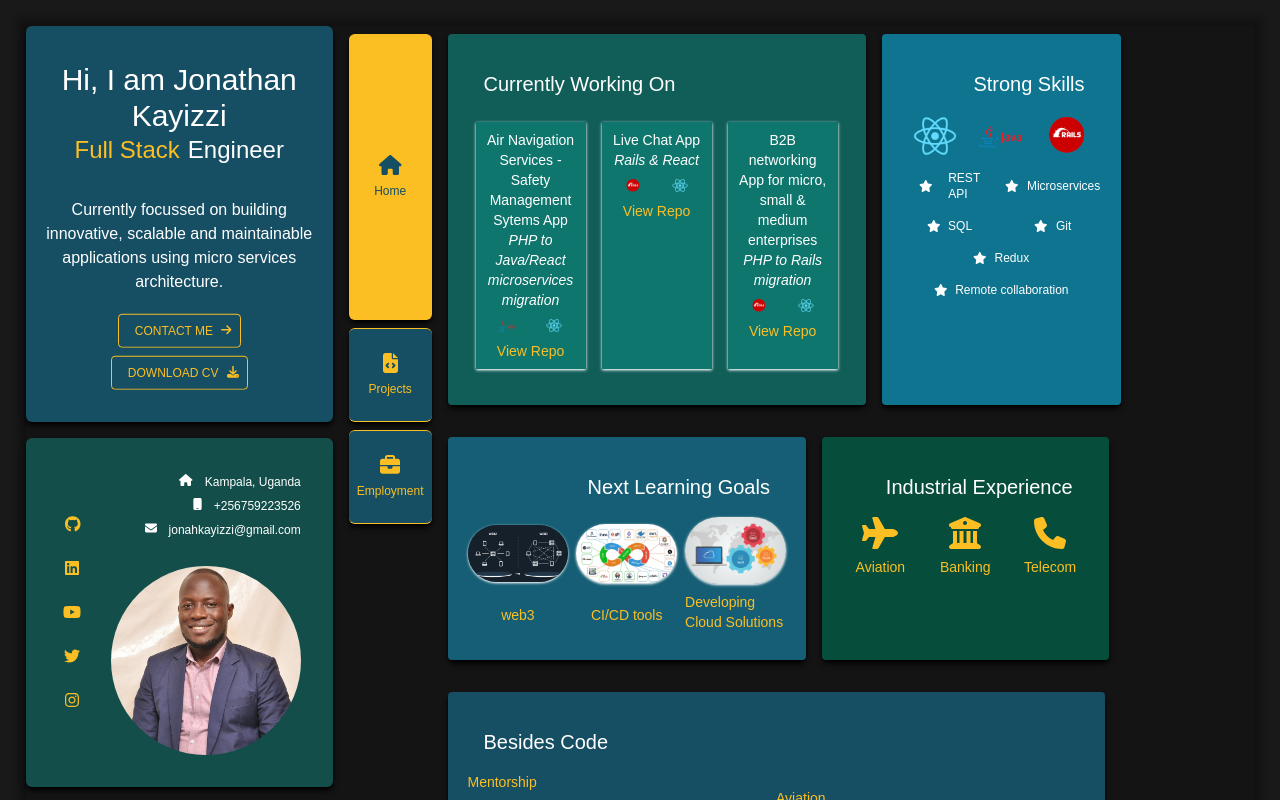
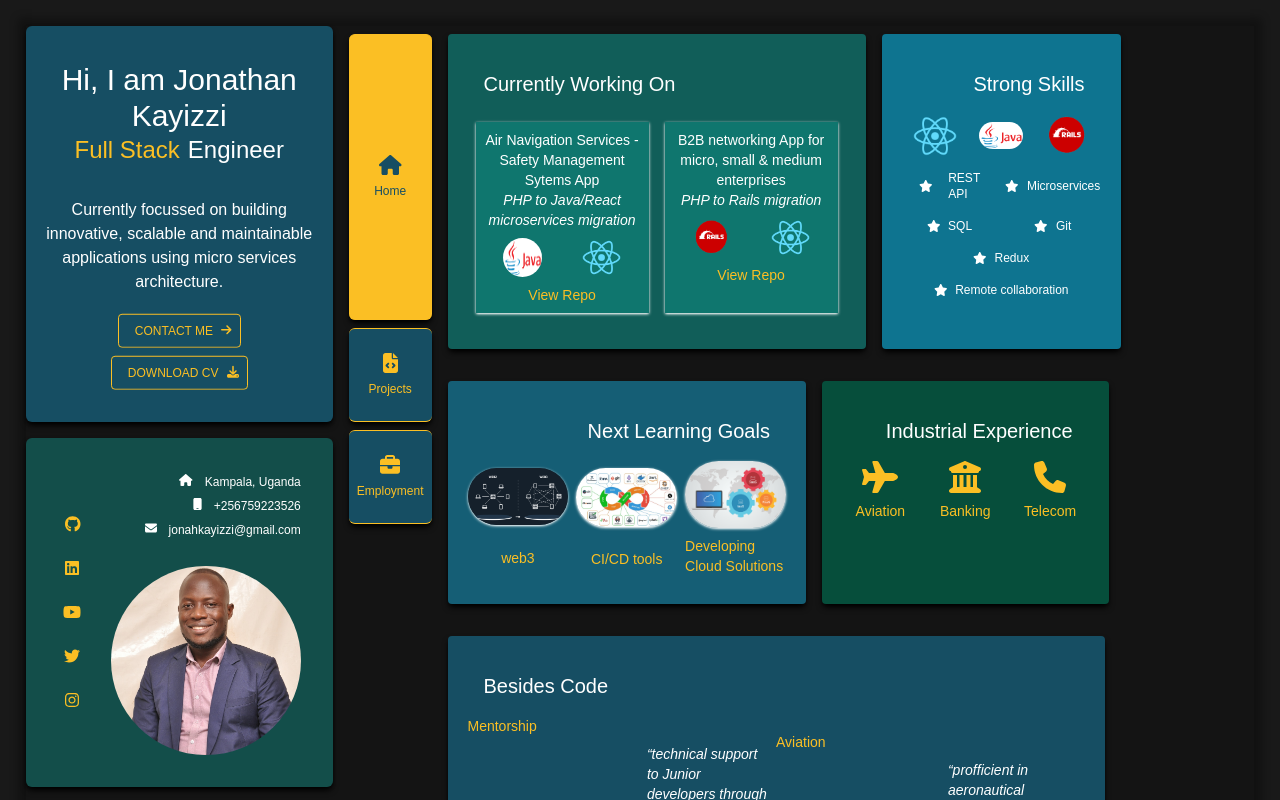
Before and after one commit to JonahKayizzi/my-portfolio, a React (Create React App) app: page / in a window 1280 px wide. Shown: the top 800 px of the page. Built offline with nearby package versions, Linux system fonts and the light colour scheme.

Commit message:
Fix broken links and open in a new tab

```diff
--- a/src/components/Cards.js
+++ b/src/components/Cards.js
@@ -55,13 +55,17 @@ const Cards = ({ items }) => {
                 )}
               </ul>
               <div className="flex justify-around items-center mt-4 text-xs">
+                {item.demo && (
                   <Link
                     to={item.demo}
+                    target="_blank"
                     className="bg-black hover:bg-amber-500 hover:text-black text-white py-1 px-2 rounded-sm m-2"
                   >
                     Live Project
                   </Link>
+                )}
                 <Link
+                  target="_blank"
                   to={item.source}
                   className="bg-black hover:bg-amber-500 hover:text-black text-white py-1 px-2 rounded-sm m-2"
                 >
--- a/src/components/Employment.js
+++ b/src/components/Employment.js
@@ -12,9 +12,17 @@ const History = () => {
           className="bg-cyan-900 font-thin lg:my-3 my-1 p-2 shadow-md shadow-black rounded-md w-full border-t border-r border-amber-400"
         >
           <h2 className="text-xl my-4 text-left ml-4 flex justify-between">
-            <Link className="text-amber-400 font-light" to={employment.link}>
-              {employment.name}
-            </Link>
+            {employment.link ? (
+              <Link
+                className="text-amber-400 font-light"
+                to={employment.link}
+                target="_blank"
+              >
+                {employment.name}
+              </Link>
+            ) : (
+              <p className="text-amber-400 font-light">{employment.name}</p>
+            )}
             <p className="italic text-lg">{employment.location}</p>
           </h2>
           <ul className="flex justify-between text-sm">
--- a/src/components/Home.js
+++ b/src/components/Home.js
@@ -16,7 +16,7 @@ const Home = () => (
           Currently Working On
         </h2>
         <ul className="flex justify-around my-2">
-          <li className="w-1/3 flex flex-col gap-2 items-center bg-teal-700 shadow shadow-white p-2 m-2">
+          <li className="w-1/2 flex flex-col gap-2 items-center bg-teal-700 shadow shadow-white p-2 m-2">
             <p className="text-center font-thin text-sm">
               <span>
                 Air Navigation Services - Safety Management Sytems App
@@ -27,31 +27,22 @@ const Home = () => (
               </span>
             </p>
             <div className="flex justify-around">
-              <img className="w-1/6" src="java.png" alt="react" />
-              <img className="w-1/6" src="react.png" alt="react" />
+              <img
+                className="w-1/4 bg-white rounded rounded-full"
+                src="java.png"
+                alt="java"
+              />
+              <img className="w-1/4" src="react.png" alt="react" />
             </div>
             <Link
               className="text-amber-400 text-sm font-thin"
+              target="_blank"
               to="https://github.com/JonahKayizzi/ANS-SMS-Java-React"
             >
               View Repo
             </Link>
           </li>
-          <li className="w-1/3 flex flex-col gap-2 items-center bg-teal-700 shadow shadow-white p-2 m-2">
-            <p className="text-center font-thin text-sm">
-              <span>Live Chat App</span>
-              <br />
-              <span className="italic">Rails & React</span>
-            </p>
-            <div className="flex justify-around">
-              <img className="w-1/6" src="rails.png" alt="react" />
-              <img className="w-1/6" src="react.png" alt="react" />
-            </div>
-            <Link className="text-amber-400 text-sm font-thin" to="/projects/1">
-              View Repo
-            </Link>
-          </li>
-          <li className="w-1/3 flex flex-col gap-2 items-center bg-teal-700 shadow shadow-white p-2 m-2">
+          <li className="w-1/2 flex flex-col gap-2 items-center bg-teal-700 shadow shadow-white p-2 m-2">
             <p className="text-center font-thin text-sm">
               <span>
                 B2B networking App for micro, small & medium enterprises
@@ -60,12 +51,13 @@ const Home = () => (
               <span className="italic">PHP to Rails migration</span>
             </p>
             <div className="flex justify-around">
-              <img className="w-1/6" src="rails.png" alt="react" />
-              <img className="w-1/6" src="react.png" alt="react" />
+              <img className="w-1/4" src="rails.png" alt="react" />
+              <img className="w-1/4" src="react.png" alt="react" />
             </div>
             <Link
               className="text-amber-400 text-sm font-thin"
               to="https://github.com/JonahKayizzi/Yunga-React-Rails-BackEnd"
+              target="_blank"
             >
               View Repo
             </Link>
@@ -81,7 +73,11 @@ const Home = () => (
             <img className="w-2/3" src="react.png" alt="react" />
           </li>
           <li className="w-1/3 flex items-center justify-around ">
-            <img className="w-2/3" src="java.png" alt="redux" />
+            <img
+              className="w-2/3 bg-white rounded rounded-full"
+              src="java.png"
+              alt="java"
+            />
           </li>
           <li className="w-1/3 flex items-center justify-around">
             <img className="w-2/3" src="rails.png" alt="redux" />
--- a/src/components/Modal.js
+++ b/src/components/Modal.js
@@ -1,6 +1,7 @@
 import React from 'react';
 import PropTypes from 'prop-types';
 // eslint-disable-next-line import/no-extraneous-dependencies
+import { Link } from 'react-router-dom';
 
 const Modal = ({ isModalOpen, item }) => {
   if (!isModalOpen) return null;
@@ -27,18 +28,22 @@ const Modal = ({ isModalOpen, item }) => {
             ))}
           </ul>
           <div className="flex justify-around items-center mt-4 text-xs">
-            <a
-              href={item.demo}
-              className="bg-black hover:bg-amber-500 hover:text-black text-white py-1 px-2 rounded-sm m-2"
-            >
-              Live Project
-            </a>
-            <a
-              href={item.source}
+            {item.demo && (
+              <Link
+                to={item.demo}
+                target="_blank"
+                className="bg-black hover:bg-amber-500 hover:text-black text-white py-1 px-2 rounded-sm m-2"
+              >
+                Live Project
+              </Link>
+            )}
+            <Link
+              to={item.source}
+              target="_blank"
               className="bg-black hover:bg-amber-500 hover:text-black text-white py-1 px-2 rounded-sm m-2"
             >
               View Source
-            </a>
+            </Link>
           </div>
         </div>
       </div>
--- a/src/components/leftbar/AboutMe.js
+++ b/src/components/leftbar/AboutMe.js
@@ -22,27 +22,33 @@ const AboutMe = () => (
     <div className="flex items-center justify-between">
       <ul className="w-1/5 flex flex-col text-amber-400 gap-5 justify-between p-1 text-base">
         <li>
-          <Link to="https://github.com/JonahKayizzi">
+          <Link to="https://github.com/JonahKayizzi" target="_blank">
             <FontAwesomeIcon icon={faGithub} />
           </Link>
         </li>
         <li>
-          <Link to="https://www.linkedin.com/in/jonathan-kayizzi/">
+          <Link
+            to="https://www.linkedin.com/in/jonathan-kayizzi/"
+            target="_blank"
+          >
             <FontAwesomeIcon icon={faLinkedin} />
           </Link>
         </li>
         <li>
-          <Link to="https://www.youtube.com/@jonathankayizzi1241">
+          <Link
+            to="https://www.youtube.com/@jonathankayizzi1241"
+            target="_blank"
+          >
             <FontAwesomeIcon icon={faYoutube} />
           </Link>
         </li>
         <li>
-          <Link to="https://twitter.com/JonahKayizzi">
+          <Link to="https://twitter.com/JonahKayizzi" target="_blank">
             <FontAwesomeIcon icon={faTwitter} />
           </Link>
         </li>
         <li>
-          <Link to="https://www.instagram.com/jonahkayizzi/">
+          <Link to="https://www.instagram.com/jonahkayizzi/" target="_blank">
             <FontAwesomeIcon icon={faInstagram} />
           </Link>
         </li>
--- a/src/components/leftbar/ContactInfo.js
+++ b/src/components/leftbar/ContactInfo.js
@@ -20,6 +20,7 @@ const ContactInfo = () => (
     </p>
     <div className="flex flex-col items-center gap-2 text-black font-light text-xs my-4 w-2/3">
       <Link
+        target="_blank"
         to="mailto:jonahkayizzi@gmail.com?subject=Available for an opportunity?&body=Hi Jonathan,%20I%20would%20like%20to%20get%20to%20contact%20you%20regarding."
         className="animate-bounce transform hover:scale-105 transition duration-300 ease-in-out p-2 border text-amber-400 border-amber-400 rounded"
       >
@@ -27,8 +28,8 @@ const ContactInfo = () => (
         <FontAwesomeIcon icon={faArrowRight} />
       </Link>
       <Link
+        target="_blank"
         to="https://drive.google.com/file/d/1MgIsQ9KdpdOnkUlw4XI4fd1bNPscG-qI/view"
-        target="_blank"
         className="animate-bounce transform hover:scale-105 transition duration-300 ease-in-out p-2 border text-amber-400 border-amber-400 rounded"
       >
         <span className="mx-2">DOWNLOAD CV</span>
--- a/src/redux/employment.js
+++ b/src/redux/employment.js
@@ -47,7 +47,6 @@ const initialState = {
     },
     {
       name: 'Cyber Dynamics Startup',
-      link: 'https://www.cyberdynamics.co.ug/',
       location: 'Kampala, Uganda',
       role: 'Back-end Developer',
       type: 'Full Time',
--- a/src/redux/projects.js
+++ b/src/redux/projects.js
@@ -6,7 +6,6 @@ const initialState = {
       name: 'Air Navigation Services - Safety Management System',
       rank: 1,
       source: 'https://github.com/JonahKayizzi/ANS-SMS-APP',
-      demo: 'http://10.10.32.45/sms/private/',
       images: ['images/SMS.jpg'],
       tools: [
         'PHP',
```
Lines whose indentation alone changed are shown as unchanged.
